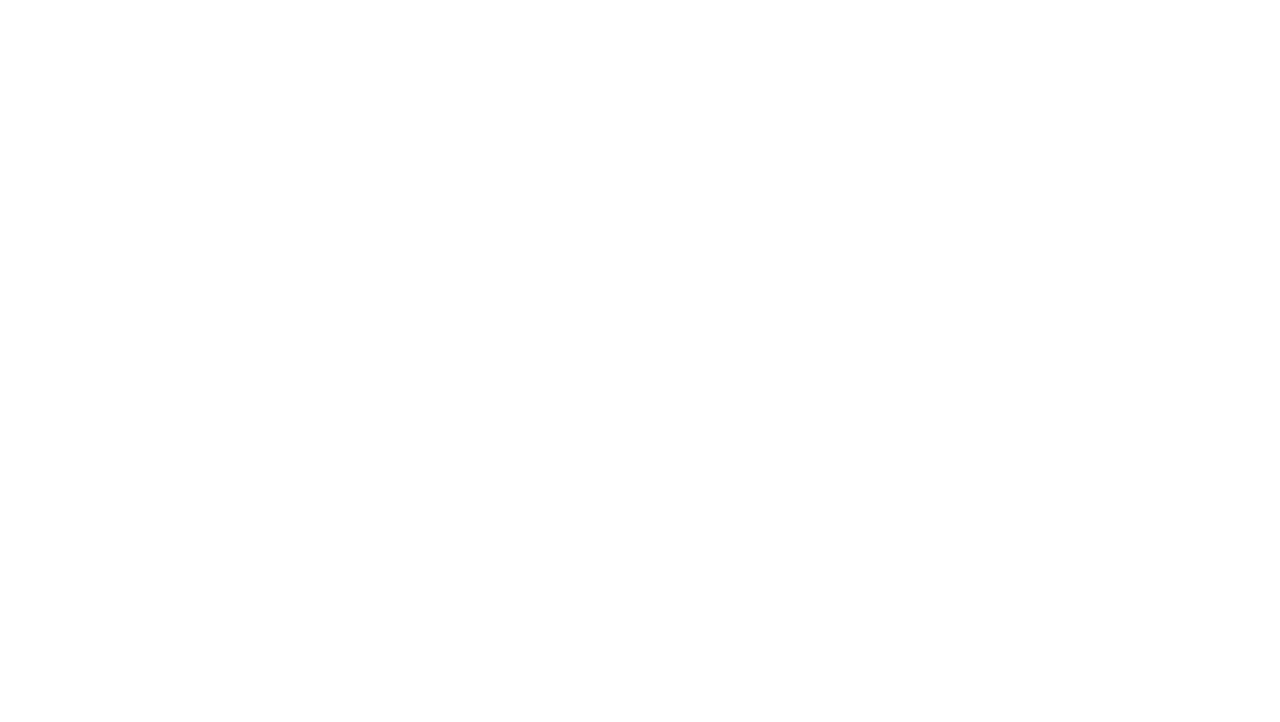
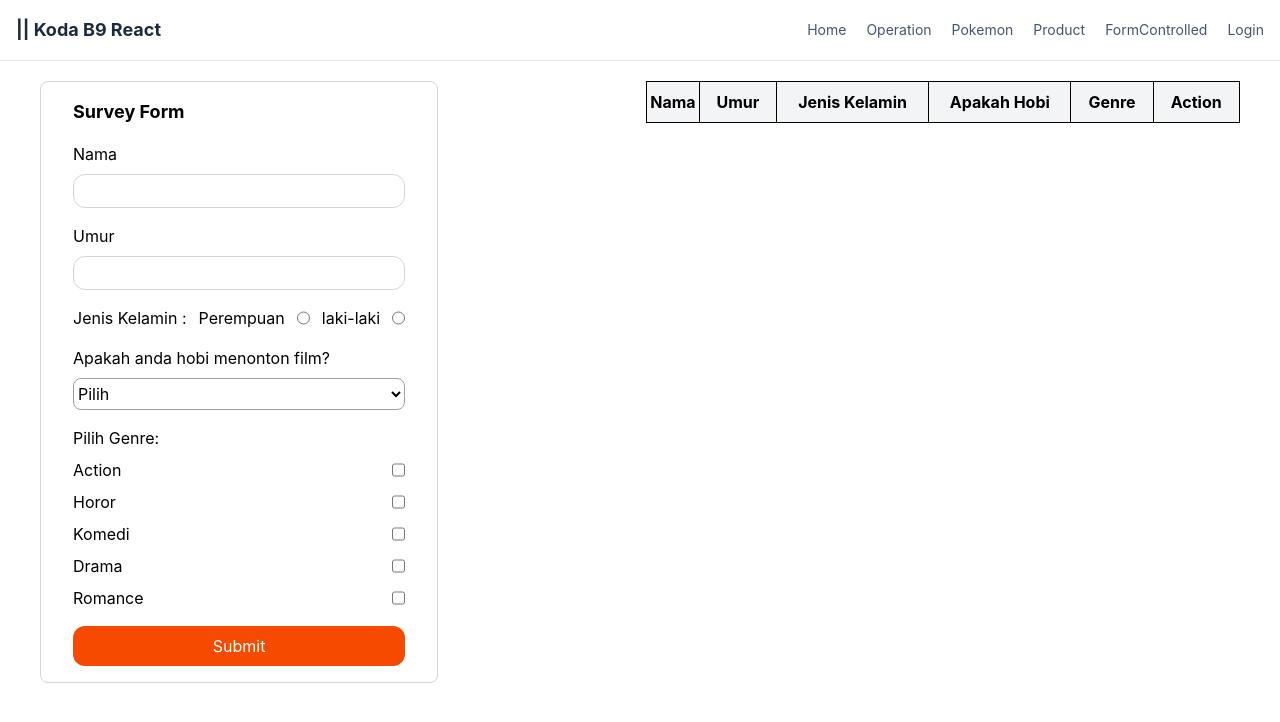
Before and after one commit to MGT06/koda-b9-react, a React (Vite) app: page /film in a window 1280 px wide. Before the commit this address had no page. Shown: the top 722 px of the page. Built offline with nearby package versions, Linux system fonts and the light colour scheme.

Commit message:
feat: add film review page with table and form component and using redux

```diff
--- a/src/Routing.jsx
+++ b/src/Routing.jsx
@@ -9,6 +9,7 @@ import Detail from "./pages/Detail";
 import Tes from "./pages/tes";
 import Login from "./pages/Login";
 import Profile from "./pages/Profile";
+import Film from "./pages/Film";
 
 function Routing(){
     return(
@@ -24,6 +25,7 @@ function Routing(){
             <Route path="/tes" element={<Tes />} />
             <Route path="/login" element={<Login />} />
             <Route path="/profile" element={<Profile />} />
+            <Route path="/film" element={<Film />} />
         </Routes>
     )
 }
--- /dev/null
+++ b/src/components/FormFilm.jsx
@@ -0,0 +1,123 @@
+import { useForm } from "react-hook-form";
+import { useDispatch } from "react-redux";
+import { addReview } from "../redux/slice/filmSlice";
+
+function FormFilm() {
+  const { register, handleSubmit, reset } = useForm();
+  const dispatch = useDispatch();
+
+  //   const onSubmit = (dataInput) => {
+
+  //     console.log(dataInput);
+  //     // dispatch({
+  //     //   type: "update",
+  //     //   payload: dataInput,
+  //     // });
+  //   };
+
+  return (
+    <form
+      onSubmit={handleSubmit((form) => {
+        dispatch(addReview(form));
+        reset();
+      })}
+      className="px-8 py-4 w-max border border-gray-300 rounded-lg grid gap-4"
+    >
+      <h2 className="font-bold text-lg">Survey Form</h2>
+      <div className="grid gap-2">
+        <label htmlFor="name">Nama</label>
+        <input
+          type="text"
+          {...register("name")}
+          id="name"
+          className="outline-none border border-gray-300 rounded-xl px-4 py-1"
+        />
+      </div>
+      <div className="grid gap-2">
+        <label htmlFor="umur">Umur</label>
+        <input
+          type="number"
+          {...register("umur")}
+          id="umur"
+          className="outline-none border border-gray-300 rounded-xl px-4 py-1"
+        />
+      </div>
+      <div className="flex gap-3">
+        <p>Jenis Kelamin :</p>
+        <label htmlFor="p">Perempuan</label>
+        <input type="radio" {...register("jk")} value="perempuan" id="p" />
+        <label htmlFor="l">laki-laki</label>
+        <input type="radio" {...register("jk")} value="laki-laki" id="l" />
+      </div>
+      <div className="grid gap-2">
+        <p>Apakah anda hobi menonton film?</p>
+        <select
+          {...register("hobi")}
+          defaultValue="pilih"
+          className="border border-gray-400 outline-none py-1 rounded-lg"
+        >
+          <option value="pilih" disabled>
+            Pilih
+          </option>
+          <option value="ya">Ya</option>
+          <option value="tidak">Tidak</option>
+        </select>
+      </div>
+      <div className="grid gap-2">
+        <p>Pilih Genre:</p>
+        <div className="flex justify-between">
+          <label htmlFor="action">Action</label>
+          <input
+            type="checkbox"
+            {...register("genre")}
+            value="action"
+            id="action"
+          />
+        </div>
+        <div className="flex justify-between">
+          <label htmlFor="horor">Horor</label>
+          <input
+            type="checkbox"
+            {...register("genre")}
+            value="horor"
+            id="horor"
+          />
+        </div>
+        <div className="flex justify-between">
+          <label htmlFor="komedi">Komedi</label>
+          <input
+            type="checkbox"
+            {...register("genre")}
+            value="komedi"
+            id="komedi"
+          />
+        </div>
+        <div className="flex justify-between">
+          <label htmlFor="drama">Drama</label>
+          <input
+            type="checkbox"
+            {...register("genre")}
+            value="Drama"
+            id="drama"
+          />
+        </div>
+        <div className="flex justify-between">
+          <label htmlFor="romance">Romance</label>
+          <input
+            type="checkbox"
+            {...register("genre")}
+            value="romance"
+            id="romance"
+          />
+        </div>
+      </div>
+      <input
+        type="submit"
+        value="Submit"
+        className="bg-orange-600 text-white rounded-xl py-2 cursor-pointer"
+      />
+    </form>
+  );
+}
+
+export default FormFilm;
--- /dev/null
+++ b/src/components/TableReviewFilm.jsx
@@ -0,0 +1,43 @@
+import { useDispatch, useSelector } from "react-redux";
+import { removeReview } from "../redux/slice/filmSlice";
+
+function TableReviewFilm() {
+  const dispatch = useDispatch();
+  const review = useSelector((state) => state.filmState);
+
+  return (
+    <table className="self-start border border-gray-300 w-full">
+      <thead>
+        <tr className="bg-gray-100">
+          <th className="border">Nama</th>
+          <th className="border px-3 py-2">Umur</th>
+          <th className="border px-3 py-2">Jenis Kelamin</th>
+          <th className="border px-3 py-2">Apakah Hobi</th>
+          <th className="border px-3 py-2">Genre</th>
+          <th className="border px-3 py-2">Action</th>
+        </tr>
+      </thead>
+      <tbody className="text-center">
+        {review.data.map((data) => (
+          <tr key={data.name} className="border-b hover:bg-gray-50">
+            <td className="border px-3 py-2">{data.name}</td>
+            <td className="border px-3 py-2">{data.umur}</td>
+            <td className="border px-3 py-2">{data.jk}</td>
+            <td className="border px-3 py-2">{data.hobi}</td>
+            <td className="border px-3 py-2">{data.genre.join(", ")}</td>
+            <td className="border px-3 py-2">
+              <button
+                onClick={() => dispatch(removeReview(data.name))}
+                className="px-4 py-1 bg-red-500 text-white rounded-lg cursor-pointer"
+              >
+                Delete
+              </button>
+            </td>
+          </tr>
+        ))}
+      </tbody>
+    </table>
+  );
+}
+
+export default TableReviewFilm;
--- a/src/main.jsx
+++ b/src/main.jsx
@@ -5,13 +5,18 @@ import { BrowserRouter as Router } from "react-router";
 
 import Routing from "./Routing";
 import AuthProvider from "./context/AuthProvider";
+import { Provider } from "react-redux";
+import store from "./redux/store";
+
 
 createRoot(document.getElementById("root")).render(
   <StrictMode>
-    <AuthProvider>
-      <Router>
-        <Routing />
-      </Router>
-    </AuthProvider>
+    <Provider store={store}>
+      <AuthProvider>
+        <Router>
+          <Routing />
+        </Router>
+      </AuthProvider>
+    </Provider>
   </StrictMode>,
 );
--- /dev/null
+++ b/src/pages/Film.jsx
@@ -0,0 +1,17 @@
+import FormFilm from "../components/FormFilm";
+import Header from "../components/Header";
+import TableReviewFilm from "../components/TableReviewFilm";
+
+function Film() {
+  return (
+    <>
+    <Header/>
+      <section className=" grid grid-cols-2 gap-3 px-10 py-5 ">
+        <FormFilm />
+        <TableReviewFilm />
+      </section>
+    </>
+  );
+}
+
+export default Film;
--- /dev/null
+++ b/src/redux/slice/filmSlice.js
@@ -0,0 +1,27 @@
+import { createSlice } from "@reduxjs/toolkit";
+
+const initialState = {
+  data: [],
+};
+
+const filmSlice = createSlice({
+  name: "filmReview",
+  initialState,
+  reducers: {
+    addReview: (prev, { payload }) => {
+      return {
+        ...prev,
+        data: [...prev.data, payload],
+      };
+    },
+    removeReview: (prev, { payload }) => {
+      return {
+        ...prev,
+        data: prev.data.filter((data) => data.name !== payload),
+      };
+    },
+  },
+});
+
+export const { addReview, removeReview } = filmSlice.actions;
+export default filmSlice.reducer;
--- /dev/null
+++ b/src/redux/store.js
@@ -0,0 +1,11 @@
+import { configureStore } from "@reduxjs/toolkit";
+
+import filmReducer from "./slice/filmSlice.js";
+
+const store = configureStore({
+  reducer: {
+    filmState: filmReducer,
+  },
+});
+
+export default store
```
